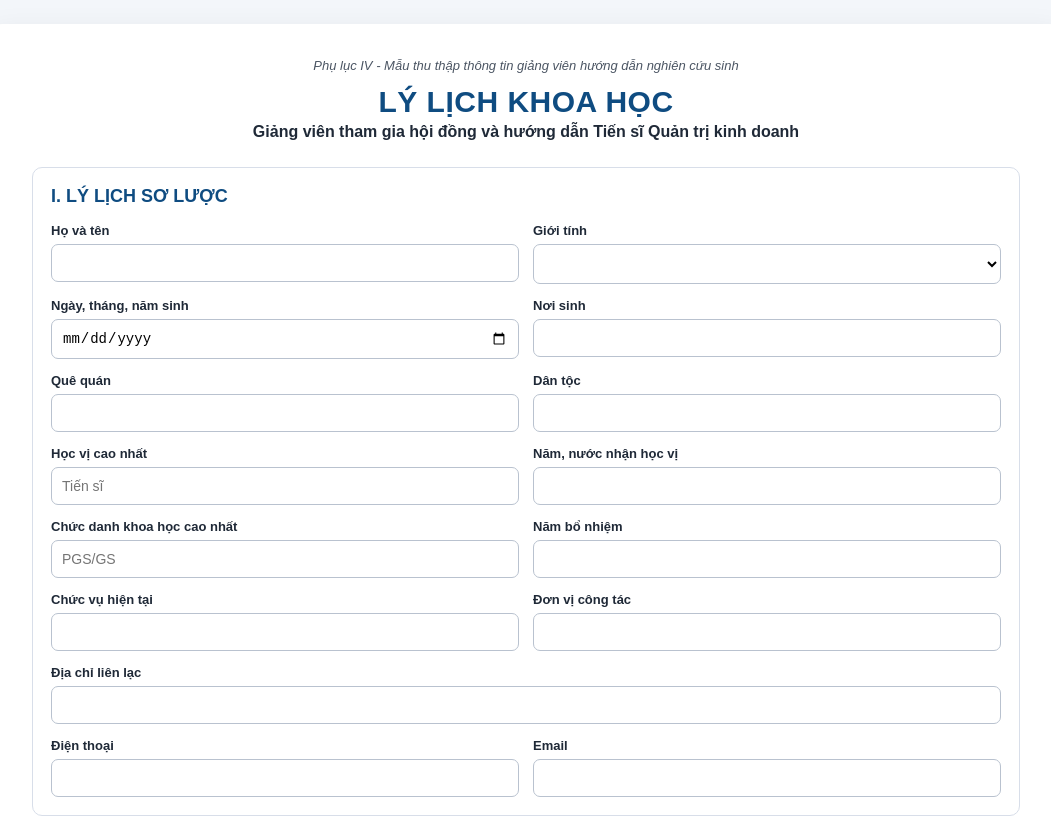
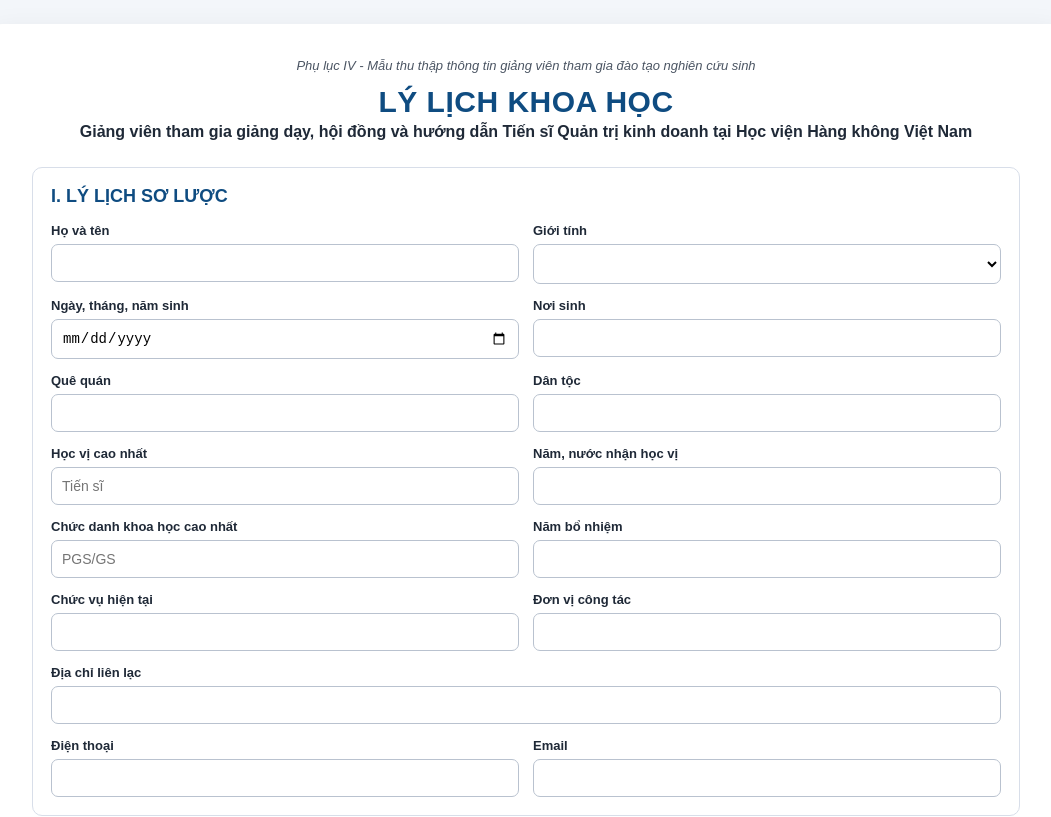
Before and after one commit to vuongbn90/llkh, a plain HTML site: page index.html in a window 1280 px wide. Shown: the top 817 px of the page, without its empty margins (114-1165 px from the left). Drawn offline with Linux system fonts and the light colour scheme.

Commit message:
Update index.html

```diff
--- a/index.html
+++ b/index.html
@@ -9,9 +9,9 @@
 <body>
   <main class="page">
     <section class="paper">
-      <div class="top-note">Phụ lục IV - Mẫu thu thập thông tin giảng viên hướng dẫn nghiên cứu sinh</div>
+      <div class="top-note">Phụ lục IV - Mẫu thu thập thông tin giảng viên tham gia đào tạo nghiên cứu sinh</div>
       <h1>LÝ LỊCH KHOA HỌC</h1>
-      <p class="subtitle">Giảng viên tham gia hội đồng và hướng dẫn Tiến sĩ Quản trị kinh doanh</p>
+      <p class="subtitle">Giảng viên tham gia giảng dạy, hội đồng và hướng dẫn Tiến sĩ Quản trị kinh doanh tại Học viện Hàng không Việt Nam</p>
 
       <form id="llkhForm">
         <section class="block">
```
